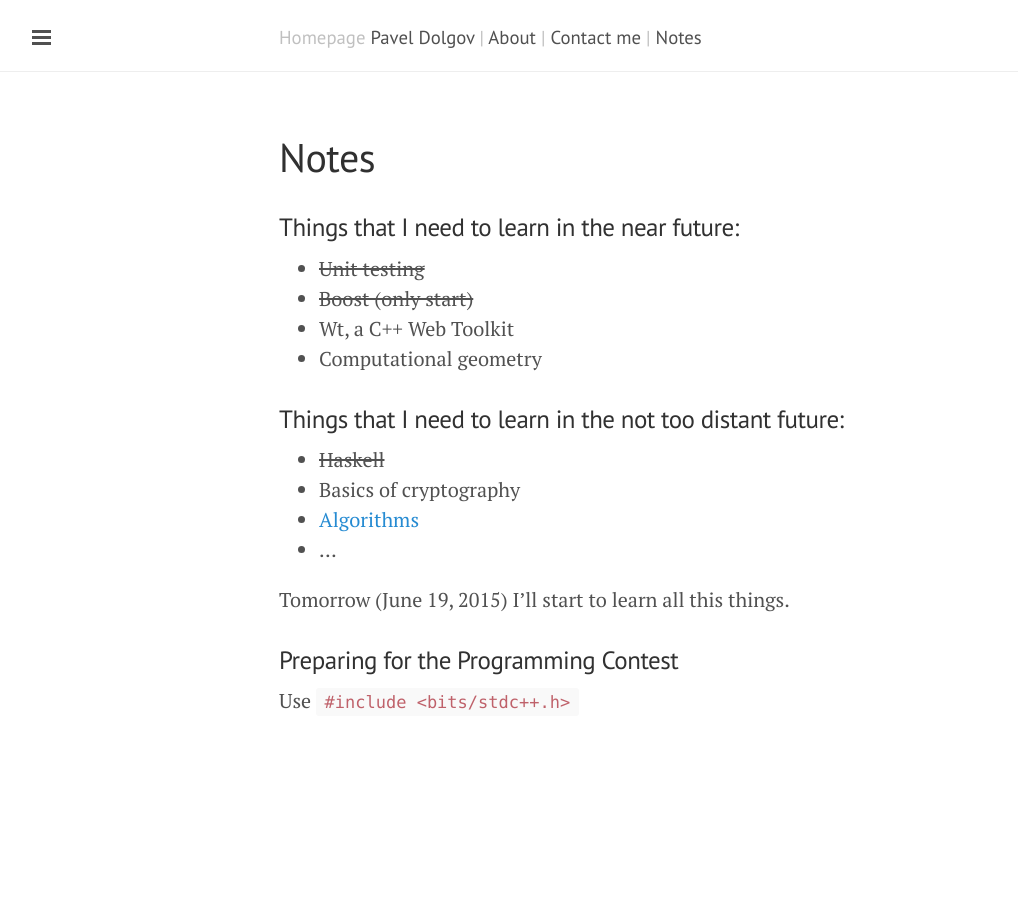
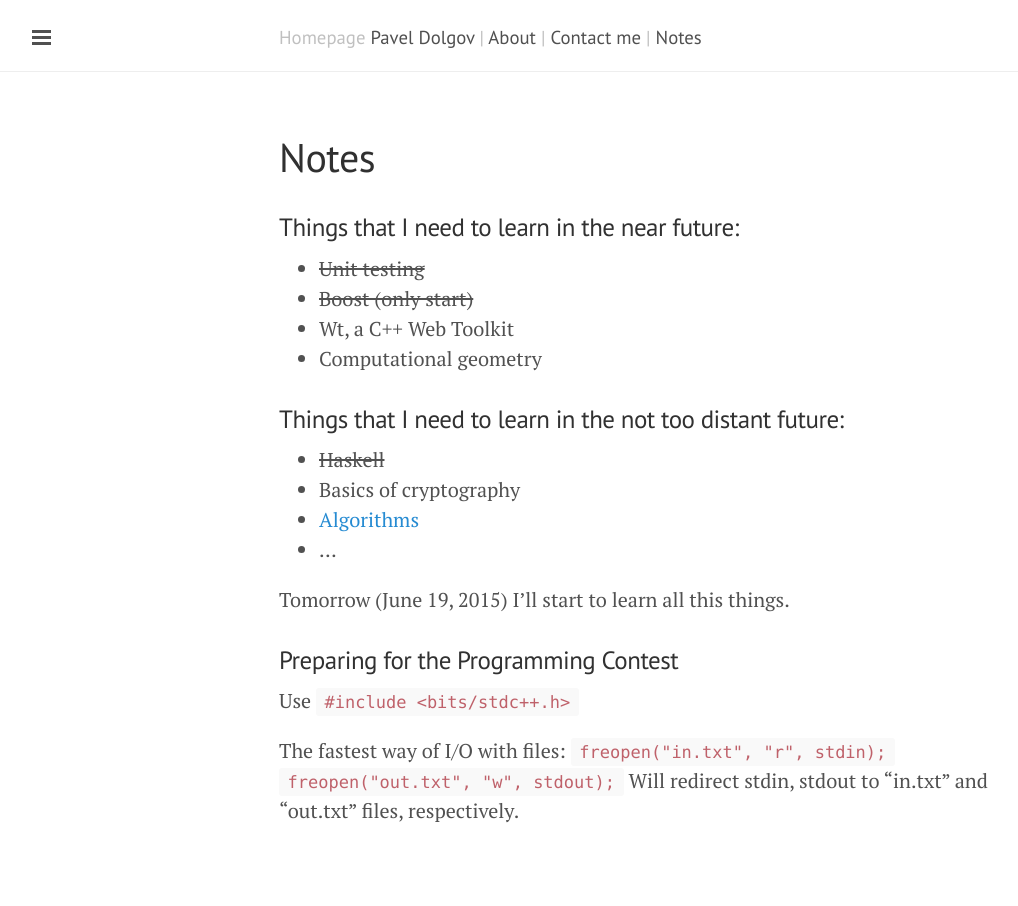
Before and after one commit to zer0main/zer0main.github.io, a Jekyll site: the page built from notes.md, in a window 1280 px wide. Shown: the whole page, without its empty margins (1-1019 px from the left). Built offline with Jekyll 4.4.1, drawn with Linux system fonts in a browser that asks for light colours; Markdown is read by kramdown in place of the engine named in the settings.

Commit message:
Notes: several comments about I/O with files in C++
For programming contests.

```diff
--- a/notes.md
+++ b/notes.md
@@ -23,4 +23,9 @@ Tomorrow (June 19, 2015) I'll start to learn all this things.
 
 Use `#include <bits/stdc++.h>`
 
+The fastest way of I/O with files:
+`freopen("in.txt", "r", stdin);`
+`freopen("out.txt", "w", stdout);`
+Will redirect stdin, stdout to "in.txt" and "out.txt" files, respectively.
+
 [algo]: http://e-maxx.ru/algo
```
